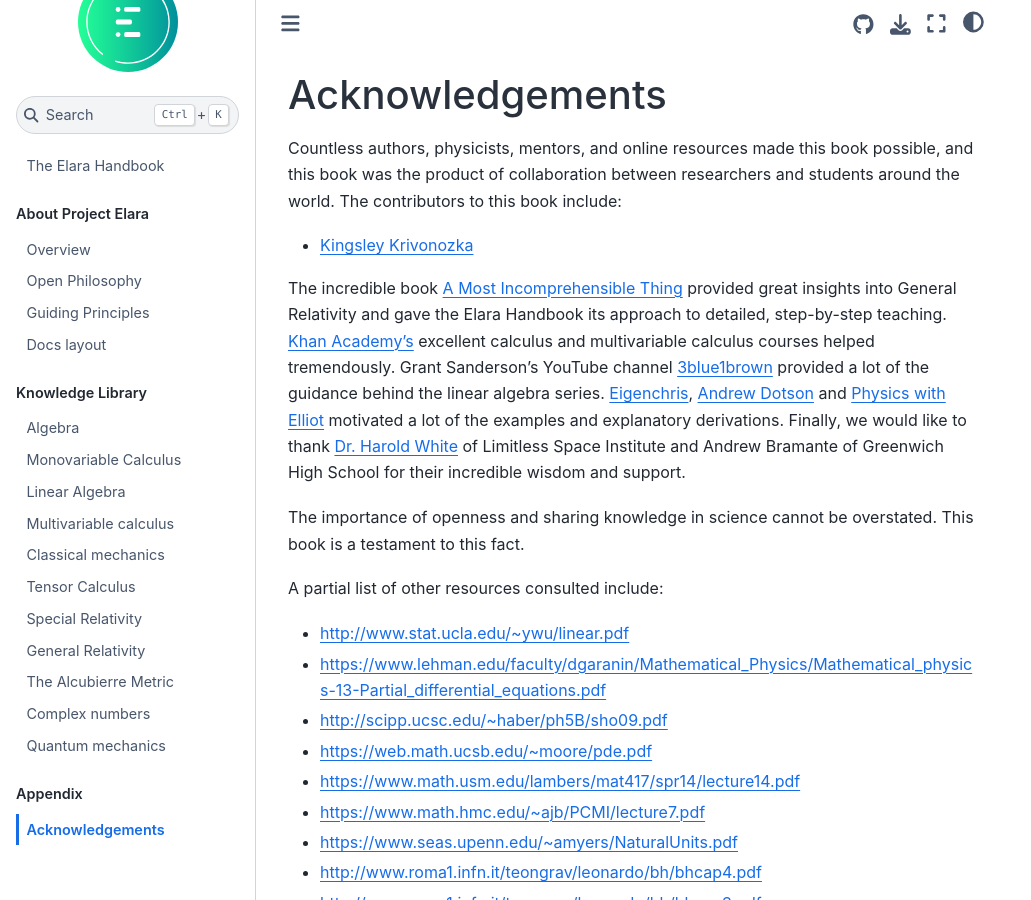
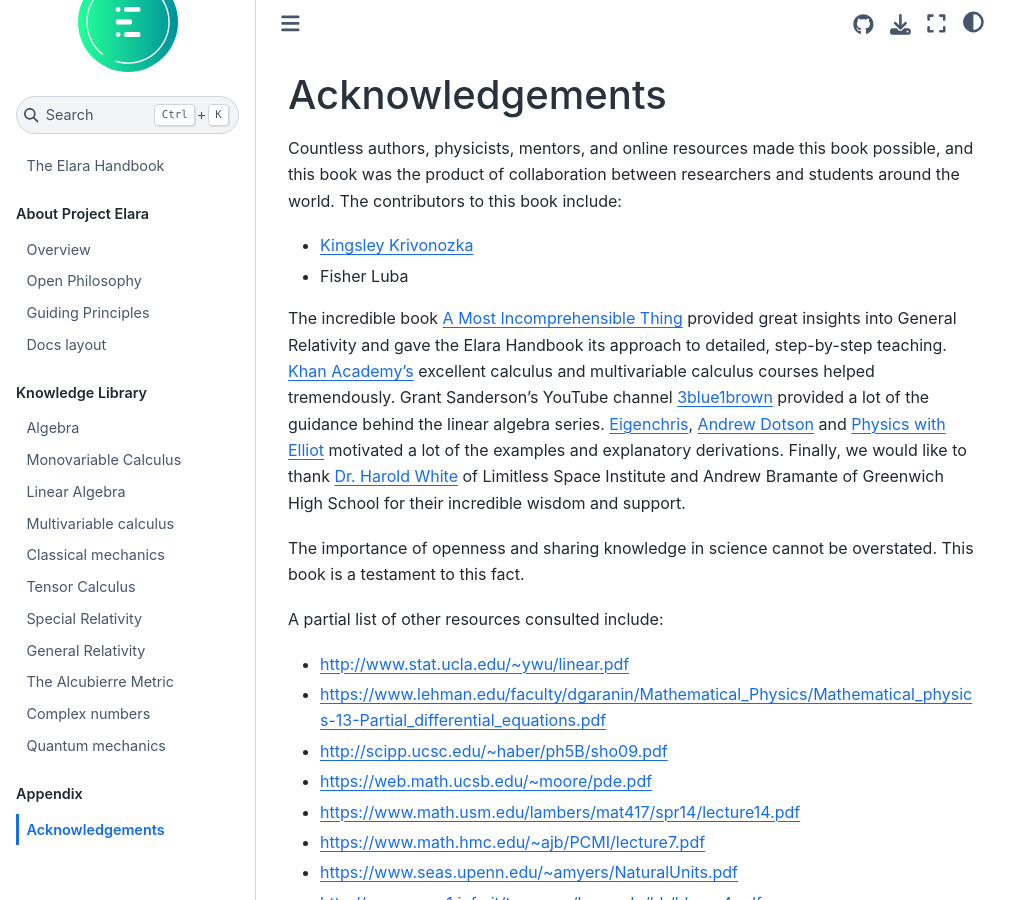
Before and after one commit to elaraproject/elara-handbook, a Jupyter Book: the page built from book/appendix/acknowledgements.md, in a window 1280 px wide and 900 px high. Shown: the whole window, without its empty margins (0-1031 px from the left). Built offline with Jupyter Book 1.0.4 settings and Sphinx 7.4.7 and the Sphinx Book theme 1.1.4, drawn with Linux system fonts in a browser that asks for light colours.

Commit message:
Updated acknowledgements

```diff
--- a/book/appendix/acknowledgements.md
+++ b/book/appendix/acknowledgements.md
@@ -3,6 +3,7 @@
 Countless authors, physicists, mentors, and online resources made this book possible, and this book was the product of collaboration between researchers and students around the world. The contributors to this book include:
 
 - [Kingsley Krivonozka](https://github.com/KingsleyK)
+- Fisher Luba
 
 The incredible book [A Most Incomprehensible Thing](https://amostincomprehensiblething.wordpress.com/) provided great insights into General Relativity and gave the Elara Handbook its approach to detailed, step-by-step teaching. [Khan Academy's](khanacademy.org/) excellent calculus and multivariable calculus courses helped tremendously. Grant Sanderson's YouTube channel [3blue1brown](https://www.youtube.com/@3blue1brown) provided a lot of the guidance behind the linear algebra series. [Eigenchris](https://www.youtube.com/@eigenchris), [Andrew Dotson](https://www.youtube.com/@AndrewDotsonvideos) and [Physics with Elliot](https://www.physicswithelliot.com) motivated a lot of the examples and explanatory derivations. Finally, we would like to thank [Dr. Harold White](https://lsiorg.wpengine.com/sonny-white/) of Limitless Space Institute and Andrew Bramante of Greenwich High School for their incredible wisdom and support.
 
```
